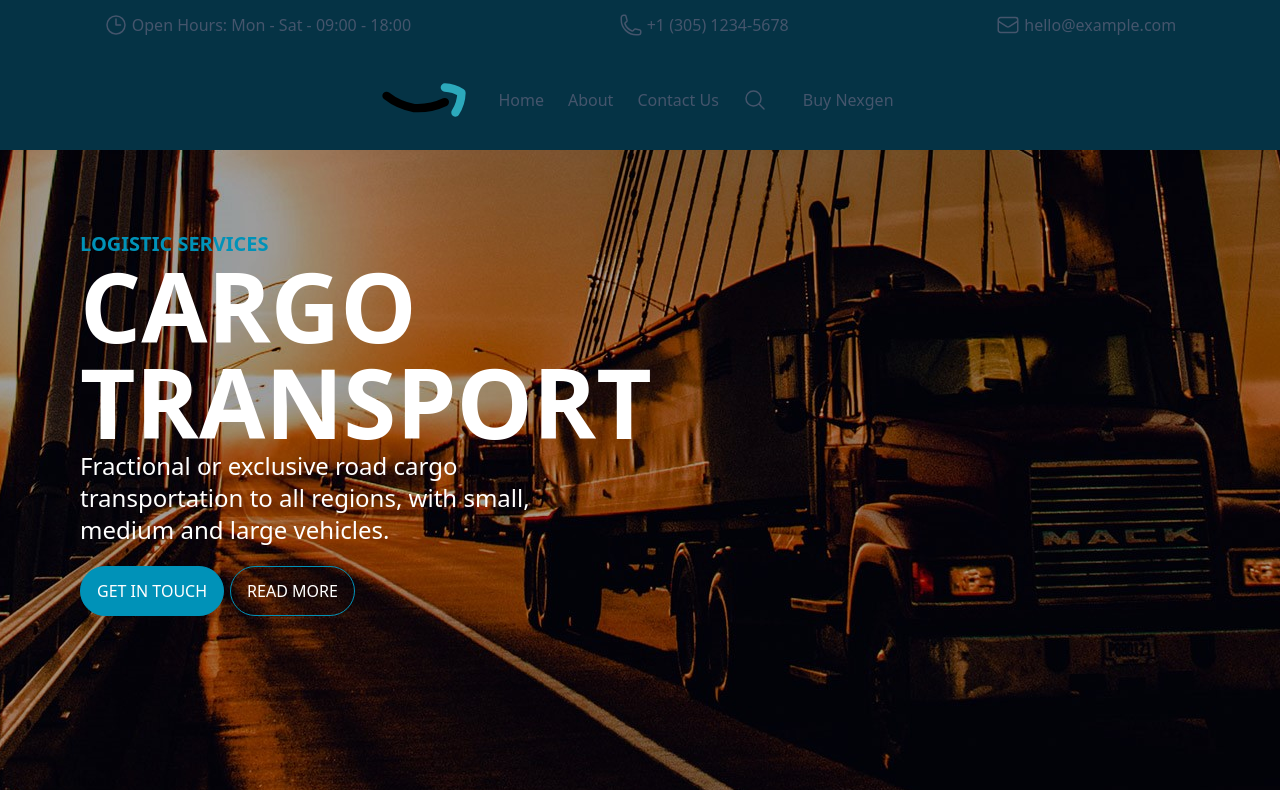
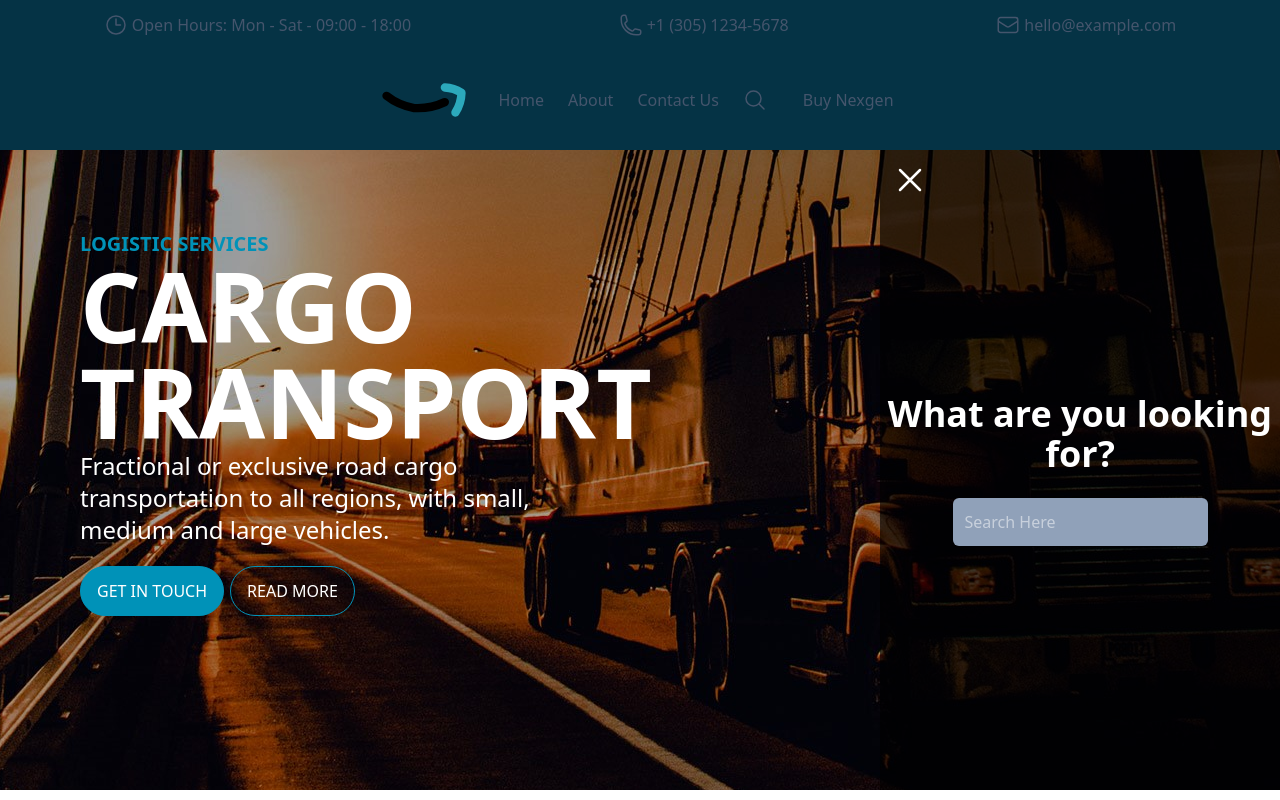
Before and after one commit to RykerWilder/logistic-site, a Vue app: page / in a window 1280 px wide. Both pictures are taken after a click on the item 754 px from the left and 100 px from the top of the page. Shown: the top 800 px of the page. Built offline with nearby package versions, Linux system fonts and the light colour scheme.

Commit message:
feat: modal for searchBar in HeroSection.vue

```diff
--- a/src/components/AppHeader.vue
+++ b/src/components/AppHeader.vue
@@ -1,6 +1,12 @@
 <script>
-
-
+import { store } from '../store.js';
+export default {
+    data() {
+        return {
+            store
+        }
+    }
+}
 </script>
 
 
@@ -46,7 +52,7 @@
                 <li class="hover:text-white"><router-link :to="{ name: 'home' }">Home</router-link></li>
                 <li class="hover:text-white"><router-link :to="{ name: 'about' }">About</router-link></li>
                 <li class="hover:text-white"><router-link :to="{ name: 'contact' }">Contact Us</router-link></li>
-                <li class="hover:text-white cursor-pointer">
+                <li class="hover:text-white cursor-pointer" @click="store.searchBar = true">
                     <svg xmlns="http://www.w3.org/2000/svg" fill="none" viewBox="0 0 24 24" stroke-width="1.5"
                         stroke="currentColor" class="size-6">
                         <path stroke-linecap="round" stroke-linejoin="round"
--- a/src/components/HeroSection.vue
+++ b/src/components/HeroSection.vue
@@ -1,9 +1,16 @@
 <script>
-
+import { store } from '../store.js';
+export default {
+    data() {
+        return {
+            store
+        }
+    }
+}
 </script>
 
 <template>
-    <section class="h-[80vh]">
+    <section class="h-[80vh] relative">
         <div class="flex flex-col justify-center items-start p-20 w-[50%]">
             <h5 class="text-cyan-600 text-xl font-bold">LOGISTIC SERVICES</h5>
             <h1 class="font-extrabold text-white text-8xl">CARGO<br>TRANSPORT</h1>
@@ -18,6 +25,18 @@
                     MORE</button>
             </div>
         </div>
+
+        <!-- SEARCH BAR -->
+        <div class="absolute right-0 top-0 bg-transparent h-full w-[400px] flex justify-center items-center" v-if="store.searchBar === true">
+            <svg @click="store.searchBar = false" xmlns="http://www.w3.org/2000/svg" fill="none" viewBox="0 0 24 24" stroke-width="1.5"
+                stroke="currentColor" class="absolute top-2.5 left-2.5 size-10 cursor-pointer text-white z-10">
+                <path stroke-linecap="round" stroke-linejoin="round" d="M6 18 18 6M6 6l12 12" />
+            </svg>
+            <div class="flex flex-col items-center gap-6">
+                <h3 class="text-4xl font-bold text-center text-white z-10">What are you looking for?</h3>
+                <input type="text" placeholder="Search Here" class="width-[80%] bg-slate-400 p-3 rounded-md focus:outline-0 z-10 text-white">
+            </div>
+        </div>
     </section>
 </template>
 
@@ -27,4 +46,14 @@ section {
     background-position: center;
     background-attachment: fixed;
 }
+
+div:nth-child(2)::before {
+    content: '';
+    position: absolute;
+    top: 0;
+    right: 0;
+    width: 400px;
+    height: 100%;
+    background-color: rgba(0, 0, 0, 0.4);
+}
 </style>
--- a/src/store.js
+++ b/src/store.js
@@ -1,6 +1,7 @@
 import { reactive } from "vue";
 
 export const store = reactive({
+    searchBar: false,
     main_services: [
         {
             title: 'Technology',
```
